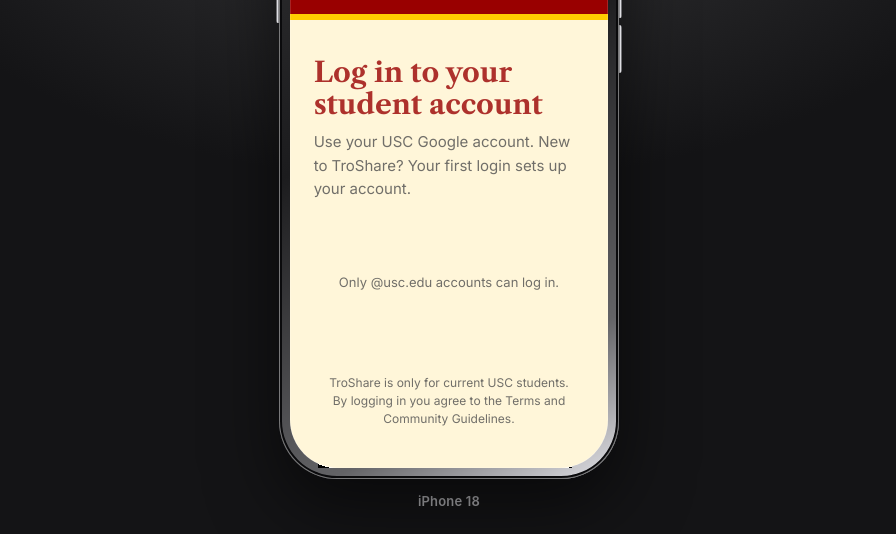
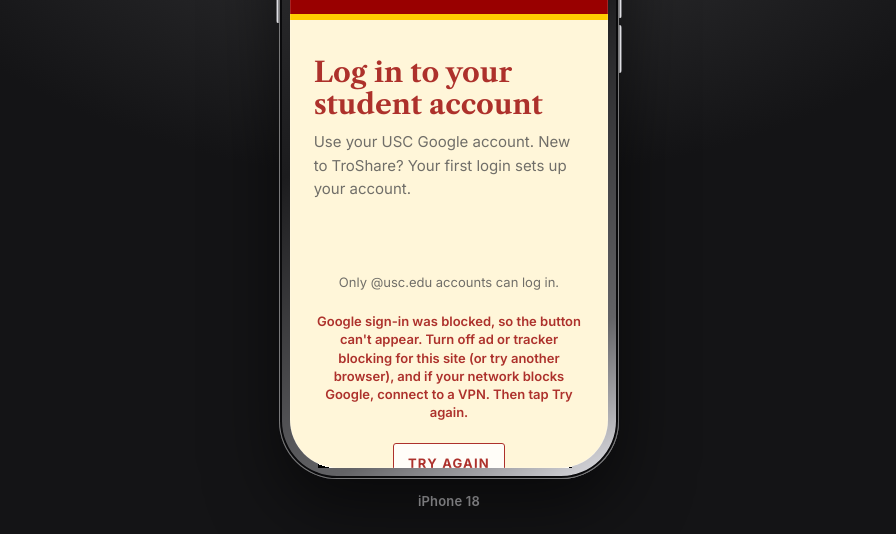
Before and after one commit to duhaihang233/Trojan-Furniture, a plain HTML site: page index.html in a window 1280 px wide. Shown: the part 266-800 px from the top of the page, without its empty margins (191-1087 px from the left). Drawn offline with nearby package versions, Linux system fonts and the light colour scheme.

Commit message:
Login: say why Google sign-in didn't load (blocked vs slow) and add Try again
Co-Authored-By: Claude Opus 5.5 <noreply@anthropic.com>

```diff
--- a/index.html
+++ b/index.html
@@ -16,7 +16,6 @@
   <link rel="preconnect" href="https://fonts.googleapis.com">
   <link href="https://fonts.googleapis.com/css2?family=Libre+Caslon+Text:ital,wght@0,400;0,700;1,400&family=Inter:wght@400;500;600;700&display=swap" rel="stylesheet">
   <link rel="stylesheet" href="styles.css">
-  <script src="https://accounts.google.com/gsi/client" async></script>
 </head>
 <body>
   <div class="stage">
@@ -63,6 +62,7 @@
                   <div class="g-signin" id="g-signin"></div>
                   <p class="intro-note">Only @usc.edu accounts can log in.</p>
                   <p class="intro-error" id="intro-error" role="alert" hidden></p>
+                  <button type="button" class="btn btn-outline btn-small intro-retry" id="intro-retry" hidden>Try again</button>
                 </div>
                 <div class="intro-step intro-card" id="intro-wait" role="status" hidden>
                   <span class="spinner" aria-hidden="true"></span>
--- a/intro.js
+++ b/intro.js
@@ -53,17 +53,42 @@
     }
   }
 
-  // Google's script loads asynchronously; wait for it (up to ~20 s) before drawing the button.
-  let tries = 0, initialized = false;
-  function renderGoogleButton() {
+  // Google's sign-in script (accounts.google.com/gsi/client). Loaded here rather than with a <script> tag
+  // so we can tell "blocked" (error event: blocker extension, or a network that blocks Google) from
+  // "slow", and retry without reloading the page.
+  const GSI = 'https://accounts.google.com/gsi/client';
+  let gsiLoad = null;
+  function loadGsi() {
+    if (window.google && window.google.accounts && window.google.accounts.id) return Promise.resolve();
+    if (gsiLoad) return gsiLoad;
+    gsiLoad = new Promise((resolve, reject) => {
+      const s = document.createElement('script');
+      s.src = GSI; s.async = true;
+      const timer = setTimeout(() => fail('slow'), 20000);
+      const fail = (why) => { clearTimeout(timer); s.remove(); gsiLoad = null; reject(new Error(why)); };
+      s.onload = () => {
+        clearTimeout(timer);
+        if (window.google && window.google.accounts && window.google.accounts.id) resolve();
+        else fail('blocked'); // some blockers answer with an empty stub script
+      };
+      s.onerror = () => fail('blocked');
+      document.head.appendChild(s);
+    });
+    return gsiLoad;
+  }
+  const LOAD_ERRORS = {
+    blocked: "Google sign-in was blocked, so the button can't appear. Turn off ad or tracker blocking for this site (or try another browser), and if your network blocks Google, connect to a VPN. Then tap Try again.",
+    slow: "Google sign-in is taking too long to load. Check your connection, then tap Try again."
+  };
+  $('intro-retry').addEventListener('click', () => { $('intro-retry').hidden = true; showError(''); renderGoogleButton(); });
+
+  let initialized = false;
+  async function renderGoogleButton() {
     const box = $('g-signin');
     if (!AUTH.configured()) { showError("Sign-in isn't set up yet: add the Google client ID in config.js."); return; }
-    const gid = window.google && window.google.accounts && window.google.accounts.id;
-    if (!gid) {
-      if (++tries > 80) { showError("Couldn't load Google sign-in. Check your connection and reload the page."); return; }
-      setTimeout(renderGoogleButton, 250);
-      return;
-    }
+    try { await loadGsi(); }
+    catch (err) { showError(LOAD_ERRORS[err.message] || LOAD_ERRORS.slow); $('intro-retry').hidden = false; return; }
+    const gid = window.google.accounts.id;
     if (!initialized) {
       // hd narrows Google's account chooser to usc.edu accounts; the server enforces it either way.
       gid.initialize({ client_id: CFG.googleClientId, callback: onCredential, hd: 'usc.edu', auto_select: false, context: 'signin', ux_mode: 'popup', itp_support: true });
@@ -82,4 +107,5 @@
   let seen = false;
   try { seen = sessionStorage.getItem('ts-intro') === '1'; sessionStorage.setItem('ts-intro', '1'); } catch (e) { /* ignore */ }
   if (!(seen && AUTH.signedIn())) play();
+  if (!AUTH.signedIn() && AUTH.configured()) loadGsi().catch(() => { /* reported when the button is drawn */ });
 })();
--- a/styles.css
+++ b/styles.css
@@ -511,6 +511,8 @@ model-viewer.ar-stage { display: block; width: 100%; height: 380px; background:
 /* USC sign-in */
 .g-signin { min-height: 44px; display: flex; justify-content: center; }
 .intro-error { margin: 10px 0 0; color: var(--cardinal); font-size: 13px; font-weight: 600; line-height: 1.4; text-align: center; }
+.intro-retry { display: block; margin: 10px auto 0; }
+.intro-retry[hidden] { display: none; }
 #intro-wait { display: flex; flex-direction: column; align-items: center; gap: 10px; }
 #intro-wait[hidden] { display: none; }
 .av-photo { object-fit: cover; padding: 0; background: var(--tile); }
```
